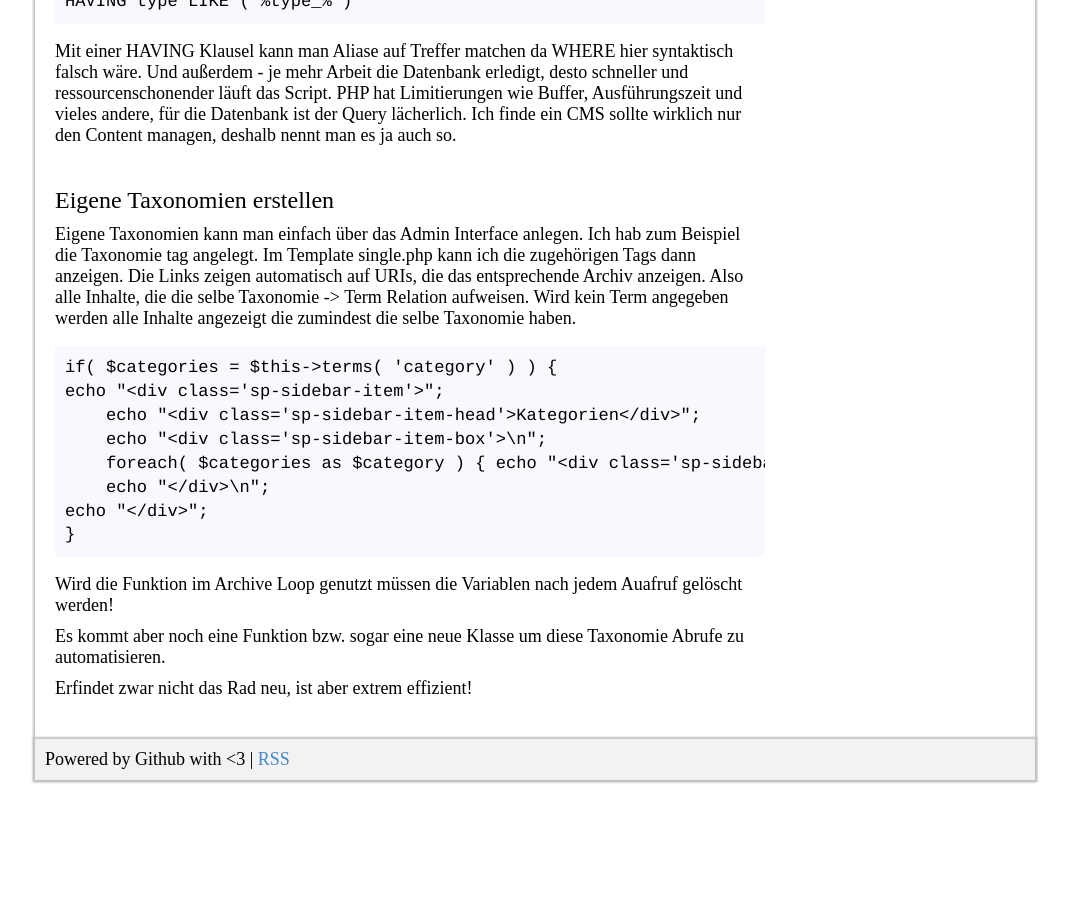
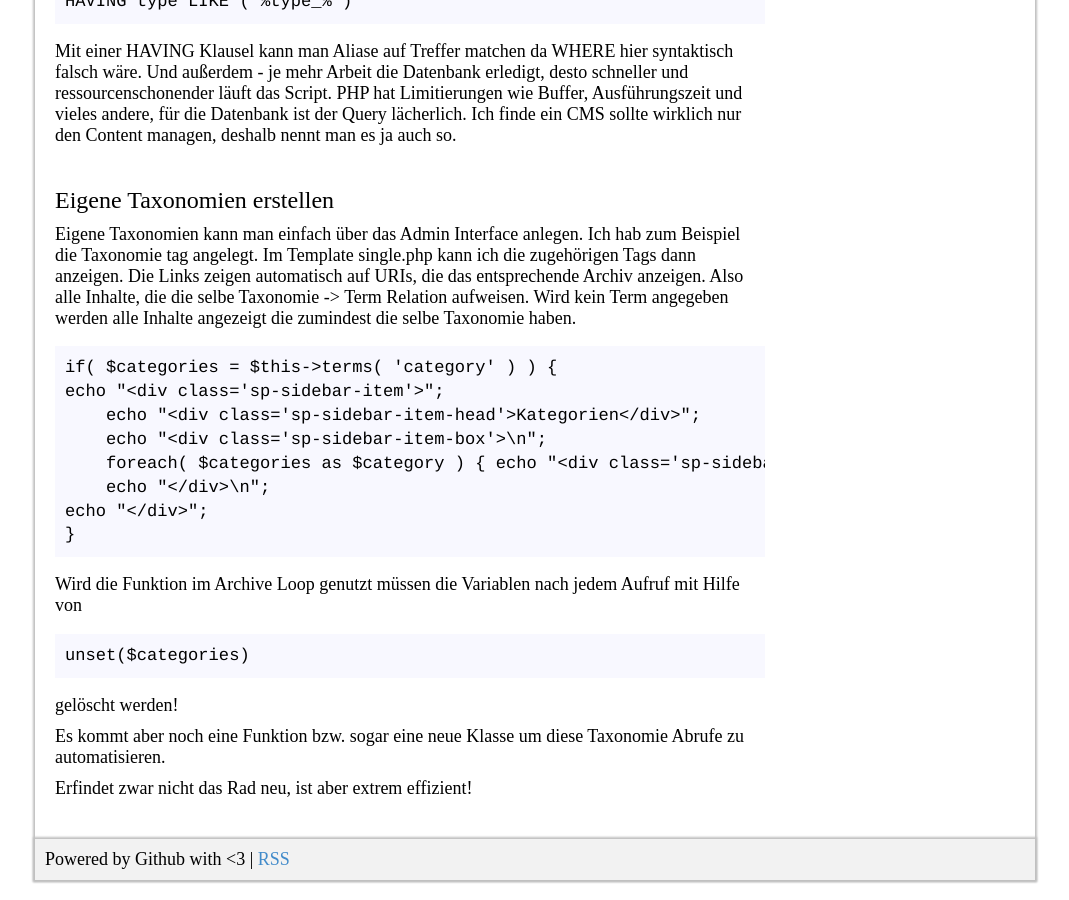
Before and after one commit to mbrain/zarat.github.io, a Jekyll site: the page built from _posts/2018-06-23-taxonomien-und-terme.markdown, in a window 1280 px wide and 900 px high, scrolled down 1443 px. Shown: the whole window, without its empty margins (105-1174 px from the left). Built offline with Jekyll 4.4.1, drawn with Linux system fonts in a browser that asks for light colours; before the commit the page ends 2243 px from its top, so only the background shows below that.

Commit message:
Update 2018-06-23-taxonomien-und-terme.markdown

```diff
--- a/_posts/2018-06-23-taxonomien-und-terme.markdown
+++ b/_posts/2018-06-23-taxonomien-und-terme.markdown
@@ -49,6 +49,8 @@ HAVING type LIKE ('%type_%')</pre>
 <h3>Eigene Taxonomien erstellen</h3>
 <p>Eigene Taxonomien kann man einfach über das Admin Interface anlegen. Ich hab zum Beispiel die Taxonomie tag angelegt. Im Template single.php kann ich die zugehörigen Tags dann anzeigen. Die Links zeigen automatisch auf URIs, die das entsprechende Archiv anzeigen. Also alle Inhalte, die die selbe Taxonomie -&gt; Term Relation aufweisen. Wird kein Term angegeben werden alle Inhalte angezeigt die zumindest die selbe Taxonomie haben.</p>
 <pre>if( $categories = $this-&gt;terms( &#039;category&#039; ) ) {<br />echo "&lt;div class=&#039;sp-sidebar-item&#039;&gt;";<br />    echo "&lt;div class=&#039;sp-sidebar-item-head&#039;&gt;Kategorien&lt;/div&gt;";<br />    echo "&lt;div class=&#039;sp-sidebar-item-box&#039;&gt;\n";<br />    foreach( $categories as $category ) { echo "&lt;div class=&#039;sp-sidebar-item-box-head&#039;&gt;&lt;a href=&#039;../?category=$category[id]&#039;&gt;$category[name]&lt;/a&gt;&lt;/div&gt;"; }<br />    echo "&lt;/div&gt;\n";<br />echo "&lt;/div&gt;";<br />}</pre>
-<p>Wird die Funktion im Archive Loop genutzt müssen die Variablen nach jedem Auafruf gelöscht werden!</p>
+<p>Wird die Funktion im Archive Loop genutzt müssen die Variablen nach jedem Aufruf mit Hilfe von<p>
+ <pre>unset($categories)</pre>
+ <p>gelöscht werden!</p>
 <p>Es kommt aber noch eine Funktion bzw. sogar eine neue Klasse um diese Taxonomie Abrufe zu automatisieren.</p>
 <p>Erfindet zwar nicht das Rad neu, ist aber extrem effizient!</p>
```
